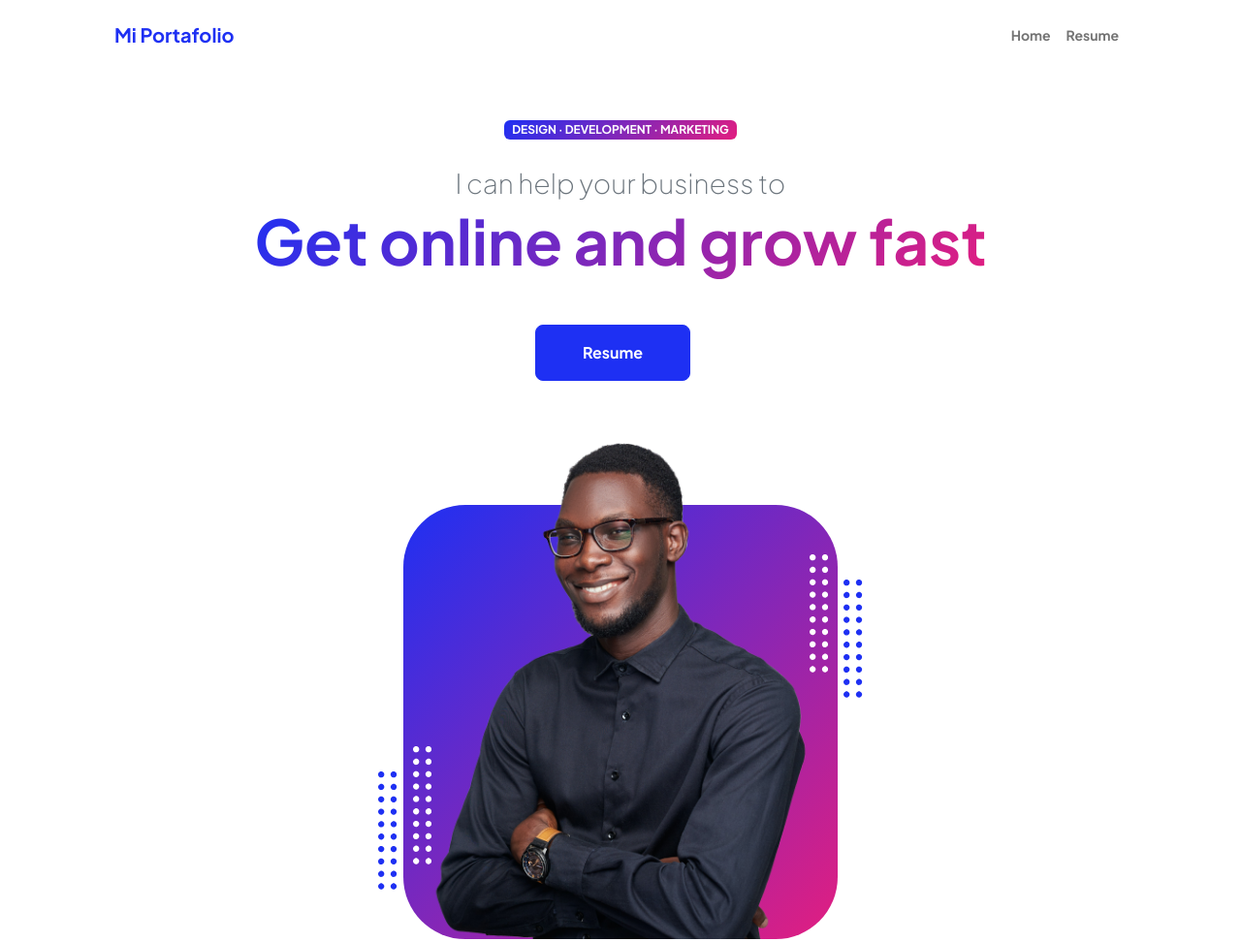
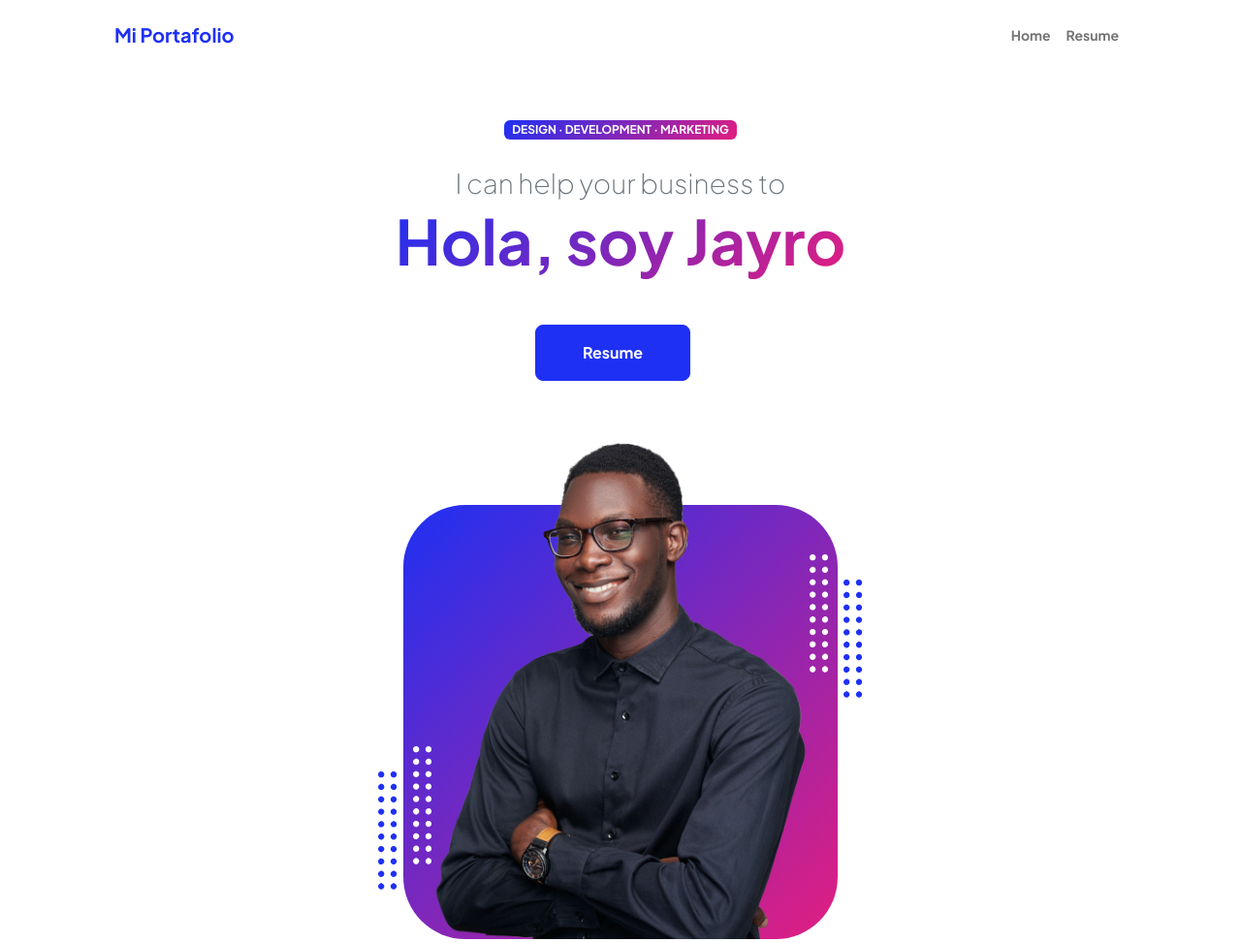
Before and after one commit to looker-infopucp/looker-infopucp.github.io, a plain HTML site: page index.html in a window 1280 px wide. Shown: the top 972 px of the page at 97% size. Drawn offline with nearby package versions, Linux system fonts and the light colour scheme.

Commit message:
Cambio de nombre

```diff
--- a/index.html
+++ b/index.html
@@ -50,7 +50,7 @@
                             <div class="text-center text-xxl-start">
                                 <div class="badge bg-gradient-primary-to-secondary text-white mb-4"><div class="text-uppercase">Design &middot; Development &middot; Marketing</div></div>
                                 <div class="fs-3 fw-light text-muted">I can help your business to</div>
-                                <h1 class="display-3 fw-bolder mb-5"><span class="text-gradient d-inline">Get online and grow fast</span></h1>
+                                <h1 class="display-3 fw-bolder mb-5"><span class="text-gradient d-inline">Hola, soy Jayro</span></h1>
                                 <div class="d-grid gap-3 d-sm-flex justify-content-sm-center justify-content-xxl-start mb-3">
                                     <a class="btn btn-primary btn-lg px-5 py-3 me-sm-3 fs-6 fw-bolder" href="resume.html">Resume</a>
                                 </div>
```
